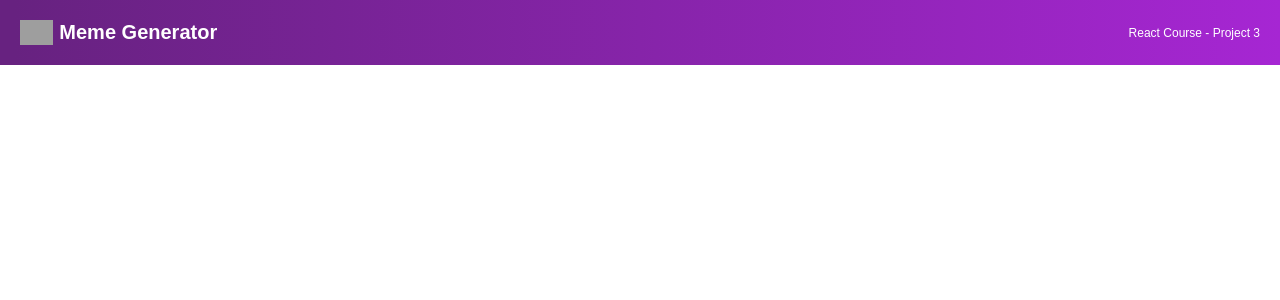
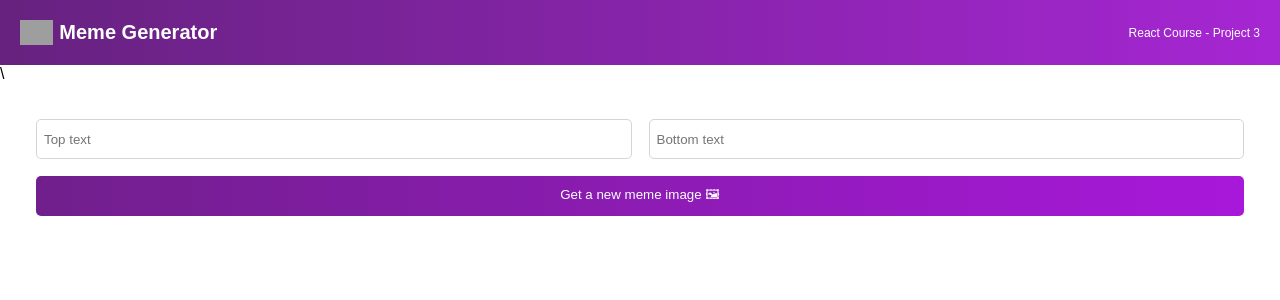
Before and after one commit to Qonda3/QONMAM343_WFC2401_A_Qonda-Mampofu_DJS07-main, a React (Vite) app: page / in a window 1280 px wide. Shown: the top 300 px of the page. Built offline with nearby package versions, Linux system fonts and the light colour scheme; grey boxes are pictures that could not be loaded.

Commit message:
Created Meme form component added basic styling

```diff
--- /dev/null
+++ b/components/Meme.jsx
@@ -0,0 +1,24 @@
+
+export default function Meme() {
+    return (
+        <main>
+            <form className="form">
+                <input
+                    type="text"
+                    placeholder="Top text"
+                    className="form--input"
+                />
+                <input
+                    type="text"
+                    placeholder="Bottom text"
+                    className="form--input"
+                />
+                <button
+                    className="form--button"
+                >
+                    Get a new meme image 🖼
+                </button>
+            </form>
+        </main>
+    )
+}
--- a/src/App.jsx
+++ b/src/App.jsx
@@ -1,9 +1,11 @@
 import Header from "../components/Header";
+import Meme from "../components/Meme";
 
 function App() {
   return (
     <div>
-      <Header />
+      <Header />\
+      <Meme />
     </div>
   );
 }
```
